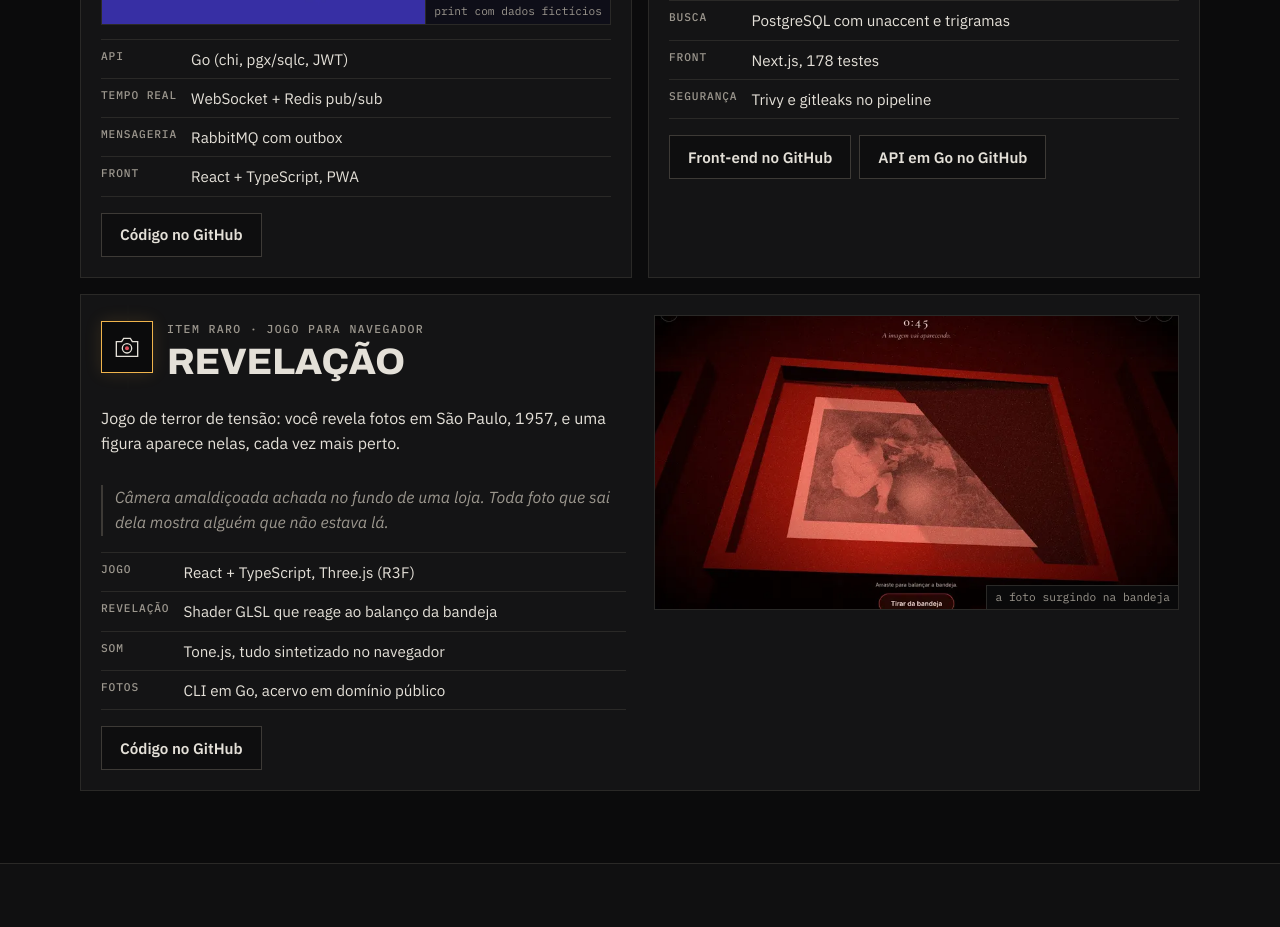
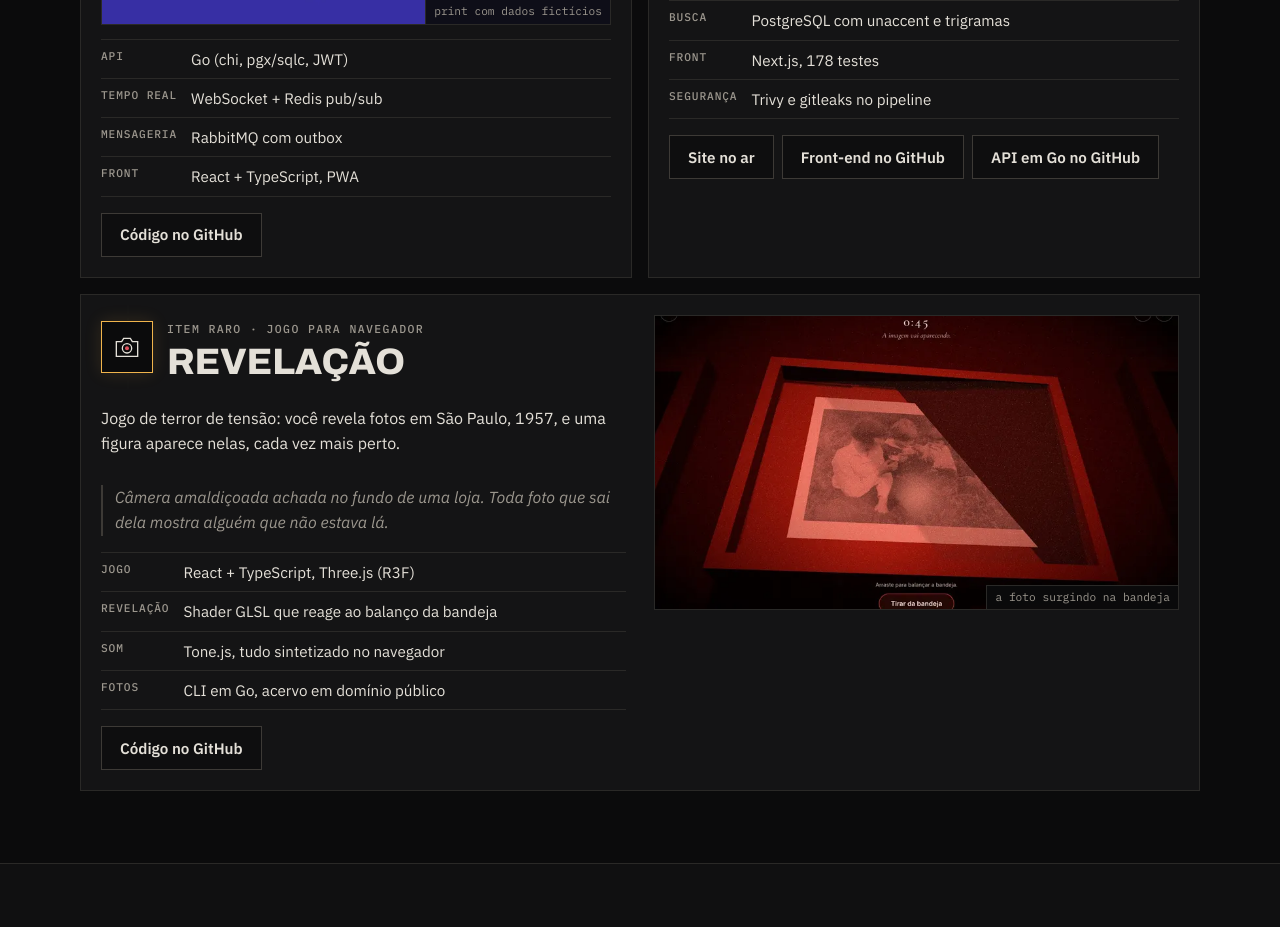
Before and after one commit to Victor-Novakoski/portifolio, a React (Vite) app: page / in a window 1280 px wide. Shown: the part 1700-2627 px from the top of the page. Built offline with nearby package versions, Linux system fonts and the light colour scheme.

Commit message:
feat: link do site no ar no card do Panda Cooking

```diff
--- a/src/data/projects.ts
+++ b/src/data/projects.ts
@@ -58,6 +58,7 @@ export const projects: Project[] = [
       { label: 'Segurança', value: 'Trivy e gitleaks no pipeline' },
     ],
     links: [
+      { label: 'Site no ar', href: 'https://pandacooking.vercel.app' },
       { label: 'Front-end no GitHub', href: 'https://github.com/Victor-Novakoski/panda-cooking-front' },
       { label: 'API em Go no GitHub', href: 'https://github.com/Victor-Novakoski/panda-cooking-go-api' },
     ],
```
